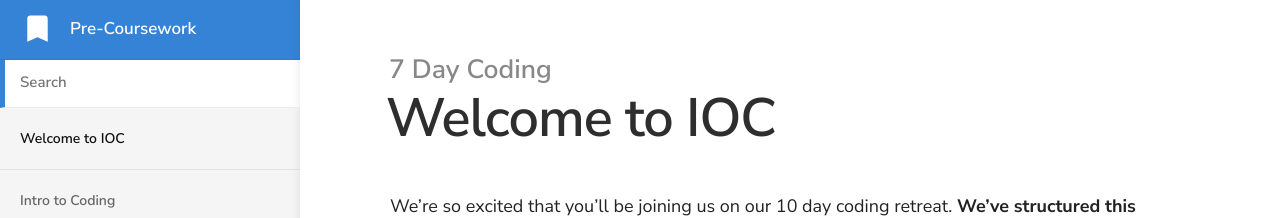
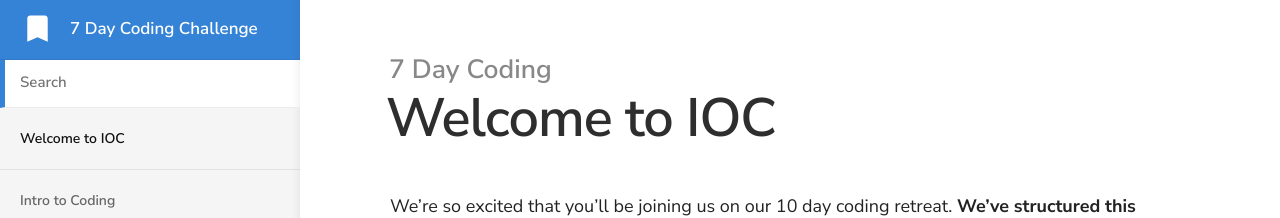
Before and after one commit to tinamayswinkels/7-day-coding, a Jekyll site: the page built from index.md, in a window 1280 px wide and 900 px high. Shown: the top 218 px of the window. Built offline with Jekyll 4.4.1, drawn with Linux system fonts in a browser that asks for light colours; nearby versions of some CDN libraries.

Commit message:
Updated '_layouts/layout-test.html' via CloudCannon

```diff
--- a/_layouts/layout-test.html
+++ b/_layouts/layout-test.html
@@ -38,7 +38,7 @@
 				{% if page.collection == 'docs-2' %}
 				Coursework
 				{% else %}
-				Pre-Coursework
+				7 Day Coding Challenge
 				{% endif %}
 				<button type="button" class="open-nav" id="open-nav"></button>
 			</h1>
```
